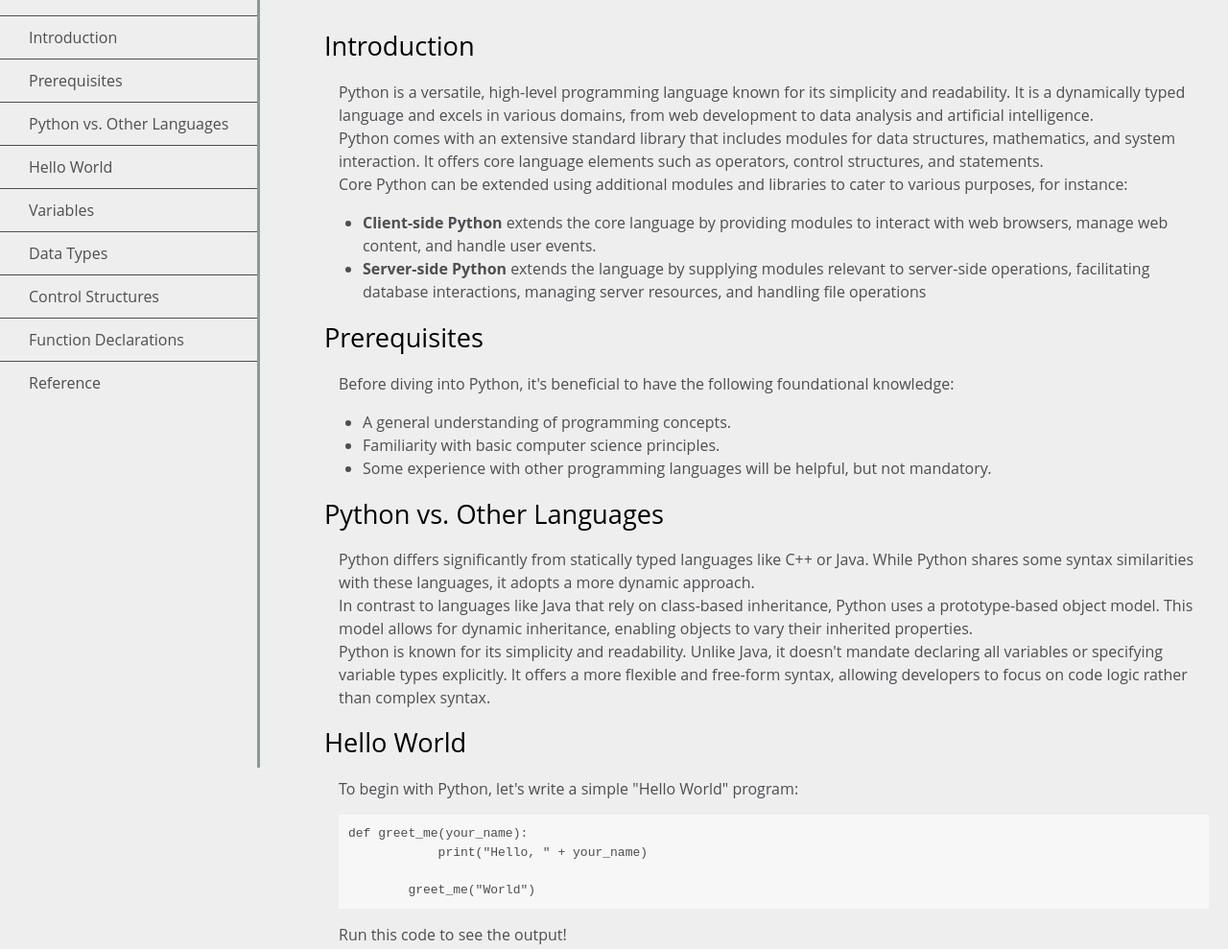
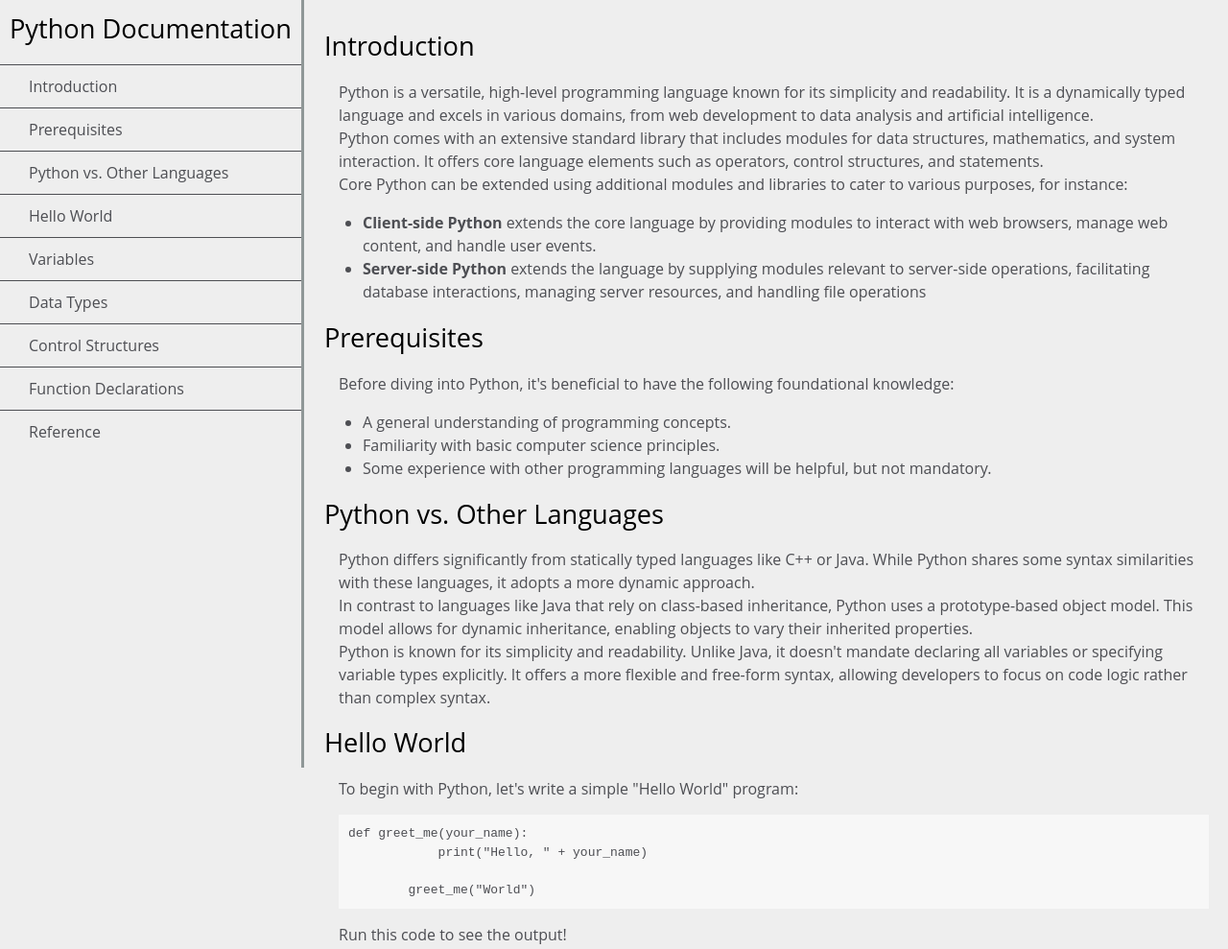
Before and after one commit to lucasmt01/Design-responsivo-para-a-web, a plain HTML site: page Certification Projects/(Module III) Technical Documentation Page/index.html in a window 1280 px wide. Shown: the top 989 px of the page at 96% size. Drawn offline with Linux system fonts and the light colour scheme.

Commit message:
Developing a Responsive Layout for Python Documentation

```diff
--- a/Certification Projects/(Module III) Technical Documentation Page/index.html
+++ b/Certification Projects/(Module III) Technical Documentation Page/index.html
@@ -7,7 +7,7 @@
     <link rel="stylesheet" href="./styles.css">
   </head>
   <nav id="navbar">
-    <header>    </header>
+    <header>Python Documentation</header>
     <ul>
       <li>
           <a class="nav-link" href="#Introduction">Introduction</a>
```
